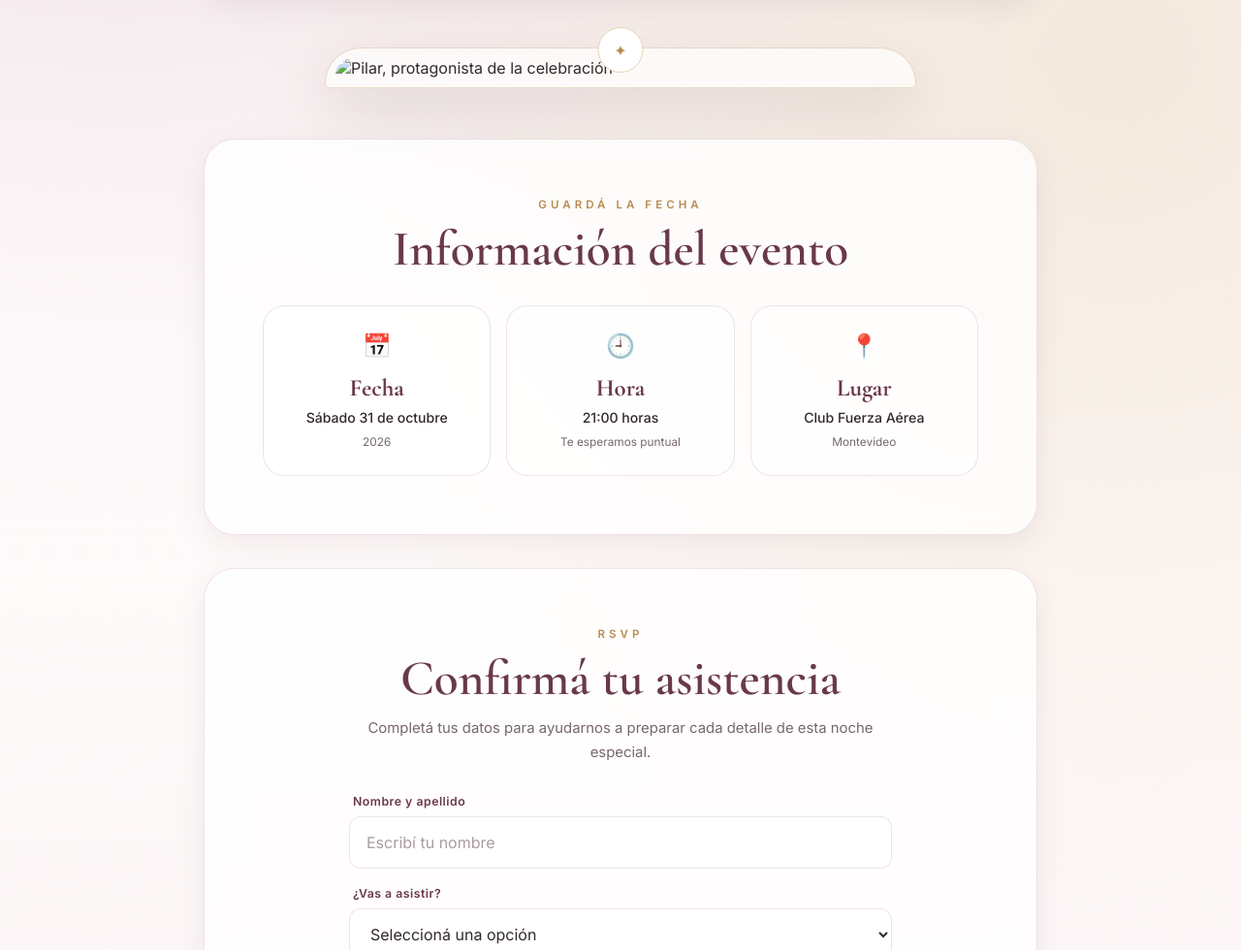
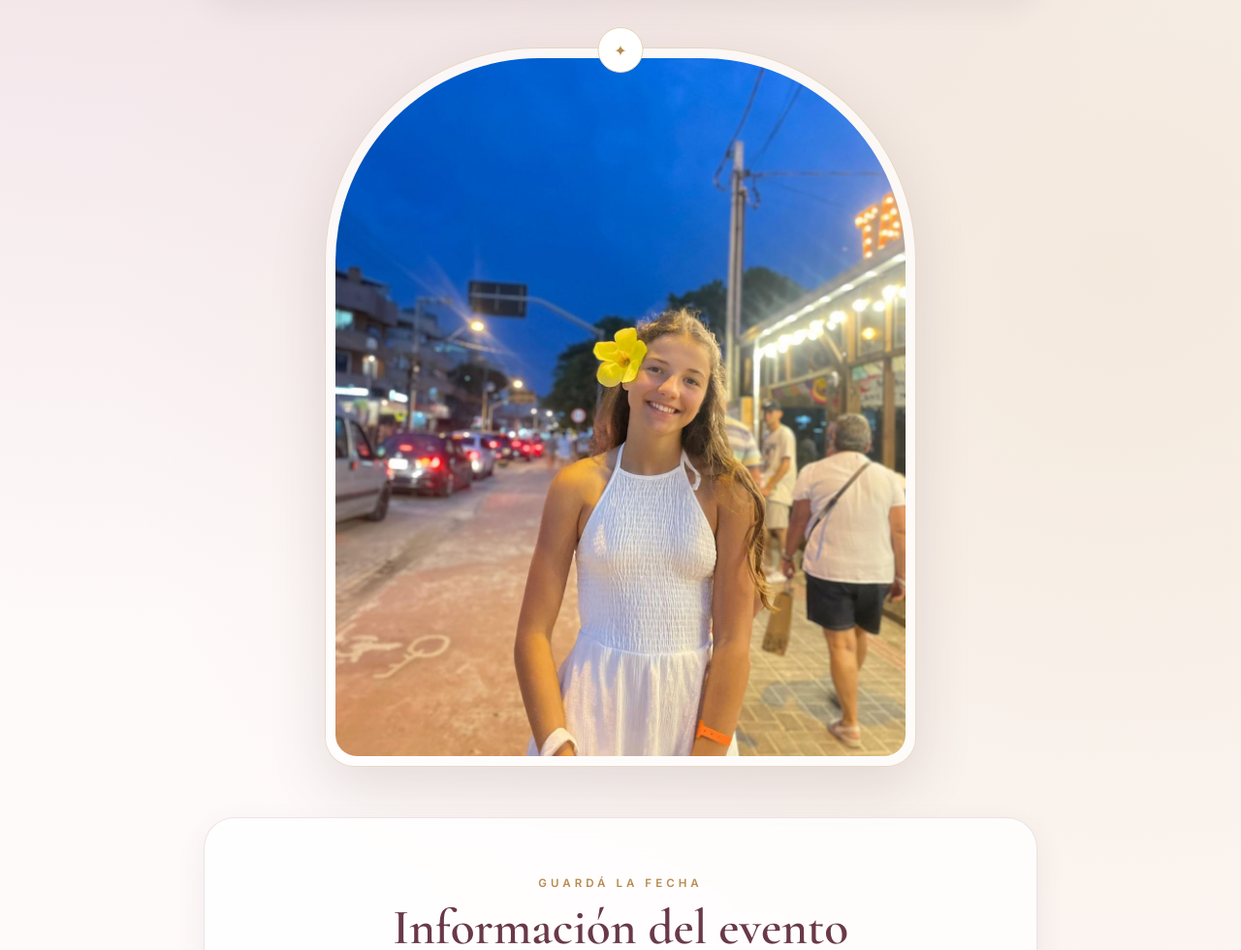
Before and after one commit to santycaze/xv-pilar, a plain HTML site: page index.html in a window 1280 px wide. Shown: the part 1021-2001 px from the top of the page at 97% size. Drawn offline with nearby package versions, Linux system fonts and the light colour scheme.

Commit message:
Update index.html

```diff
--- a/index.html
+++ b/index.html
@@ -104,7 +104,7 @@
 
       <div class="photo-frame">
         <img
-          src="images/pilar.jpg"
+          src="pilar.jpg"
           alt="Pilar, protagonista de la celebración"
           loading="lazy"
         >
```
